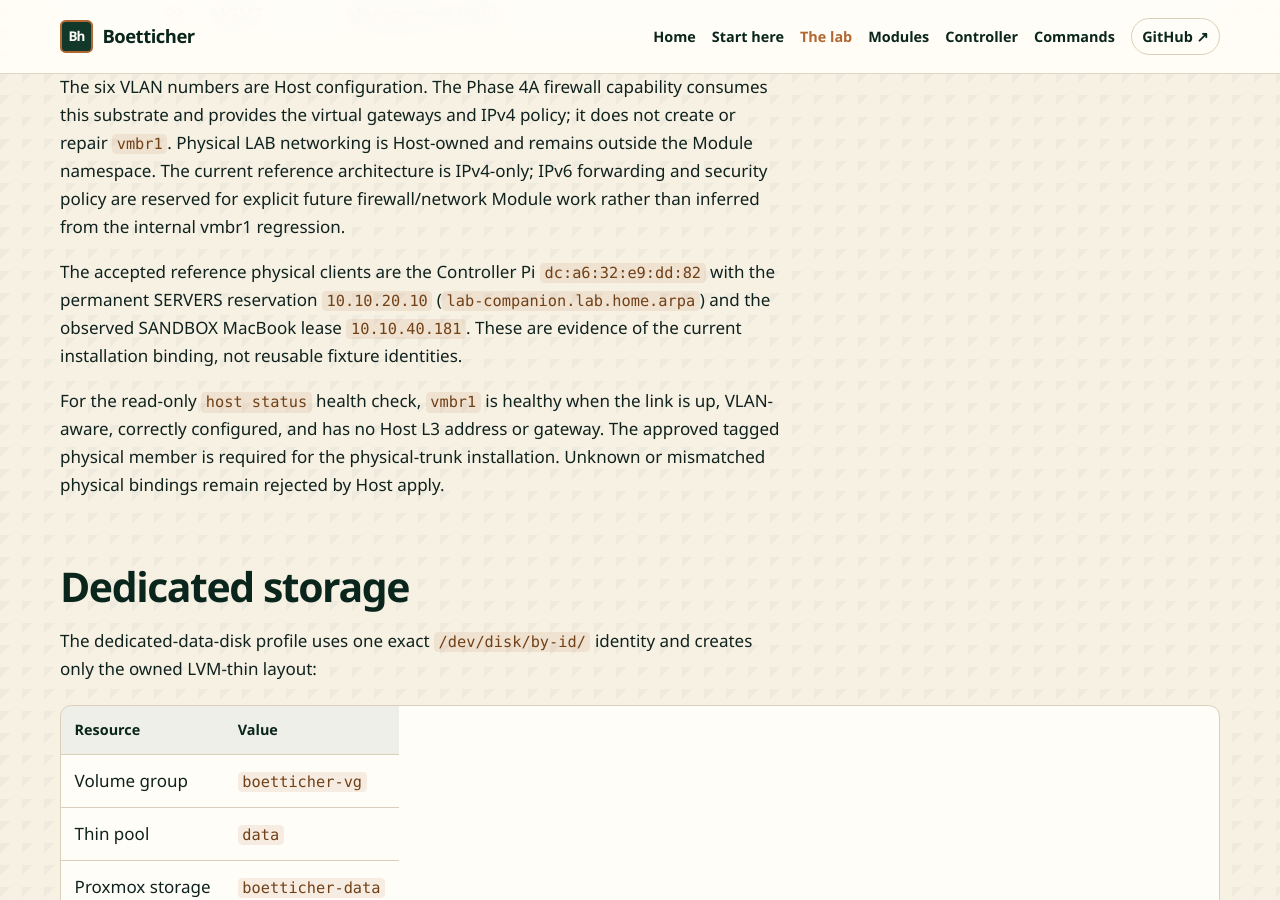
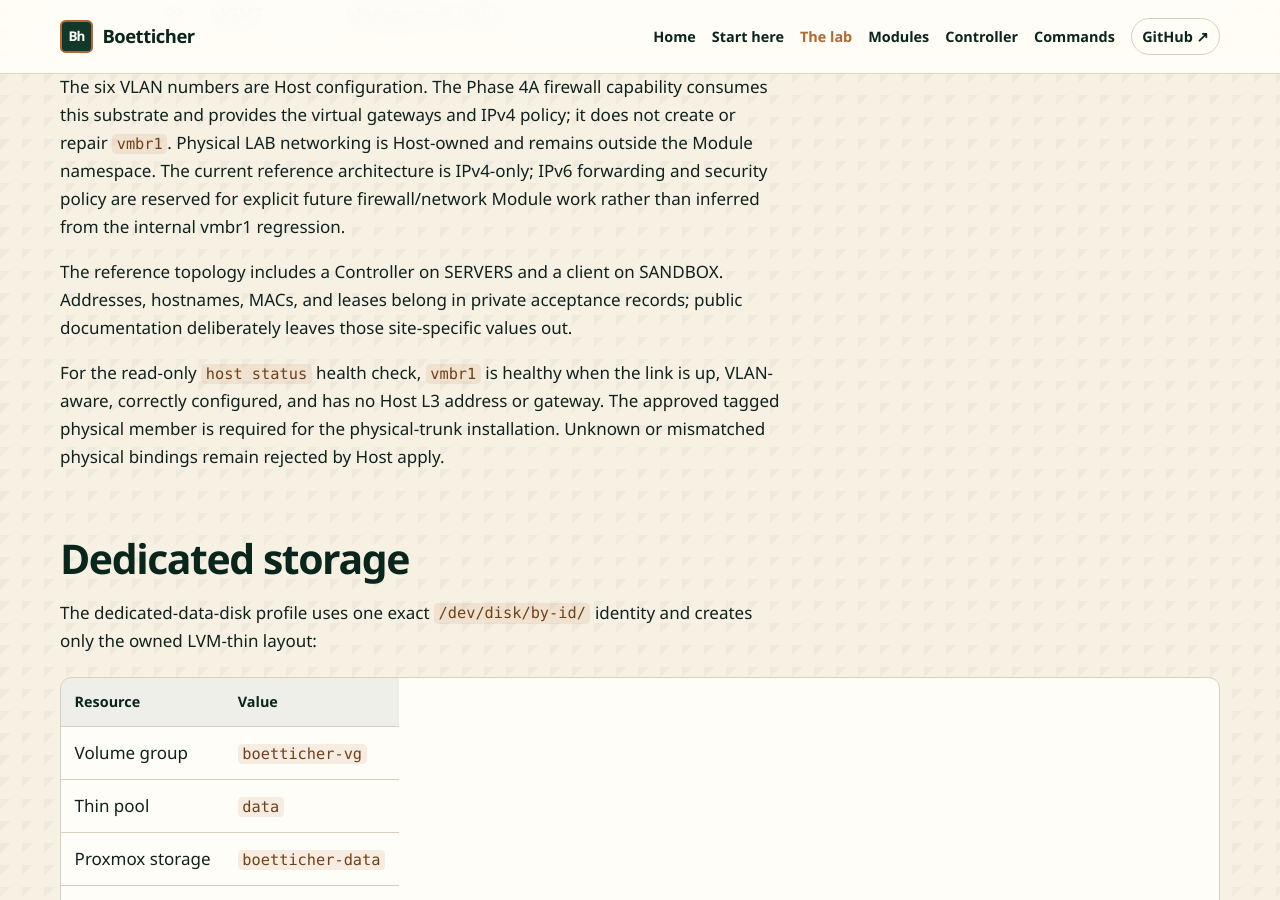
Before and after one commit to gofastercloud/boetticher, a Jekyll site: the page built from docs/lab.md, in a window 1280 px wide and 900 px high, scrolled down 2787 px. Built offline with Jekyll 4.4.1, drawn with Linux system fonts in a browser that asks for light colours.

Commit message:
Harden public documentation links and inventory

```diff
--- a/docs/_layouts/default.html
+++ b/docs/_layouts/default.html
@@ -6,23 +6,24 @@
     <meta name="description" content="{{ page.description | default: site.description | escape }}">
     <meta name="theme-color" content="#12382a">
     <title>{{ page.title | escape }} · {{ site.title }}</title>
-    <link rel="stylesheet" href="assets/site.css">
+    <link rel="canonical" href="{{ page.url | replace: 'index.html', '' | absolute_url }}">
+    <link rel="stylesheet" href="{{ '/assets/site.css' | relative_url }}">
   </head>
   <body>
     <a class="skip-link" href="#main">Skip to the good stuff</a>
     <header class="site-header">
       <div class="shell header-inner">
-        <a class="brand" href="index.html" aria-label="Boetticher home">
+        <a class="brand" href="{{ '/' | relative_url }}" aria-label="Boetticher home">
           <span class="brand-mark" aria-hidden="true">Bh</span>
           <span>Boetticher</span>
         </a>
         <nav class="site-nav" aria-label="Main navigation">
-          <a href="index.html"{% if page.section == "home" %} aria-current="page"{% endif %}>Home</a>
-          <a href="start.html"{% if page.section == "start" %} aria-current="page"{% endif %}>Start here</a>
-          <a href="lab.html"{% if page.section == "lab" %} aria-current="page"{% endif %}>The lab</a>
-          <a href="modules.html"{% if page.section == "modules" %} aria-current="page"{% endif %}>Modules</a>
-          <a href="controller.html"{% if page.section == "controller" %} aria-current="page"{% endif %}>Controller</a>
-          <a href="commands.html"{% if page.section == "commands" %} aria-current="page"{% endif %}>Commands</a>
+          <a href="{{ '/index.html' | relative_url }}"{% if page.section == "home" %} aria-current="page"{% endif %}>Home</a>
+          <a href="{{ '/start.html' | relative_url }}"{% if page.section == "start" %} aria-current="page"{% endif %}>Start here</a>
+          <a href="{{ '/lab.html' | relative_url }}"{% if page.section == "lab" %} aria-current="page"{% endif %}>The lab</a>
+          <a href="{{ '/modules.html' | relative_url }}"{% if page.section == "modules" %} aria-current="page"{% endif %}>Modules</a>
+          <a href="{{ '/controller.html' | relative_url }}"{% if page.section == "controller" %} aria-current="page"{% endif %}>Controller</a>
+          <a href="{{ '/commands.html' | relative_url }}"{% if page.section == "commands" %} aria-current="page"{% endif %}>Commands</a>
           <a class="github-link" href="https://github.com/gofastercloud/boetticher">GitHub ↗</a>
         </nav>
       </div>
--- a/docs/lab.md
+++ b/docs/lab.md
@@ -109,11 +109,10 @@
 firewall/network Module work rather than inferred from the internal vmbr1
 regression.
 
-The accepted reference physical clients are the Controller Pi
-`dc:a6:32:e9:dd:82` with the permanent SERVERS reservation
-`10.10.20.10` (`lab-companion.lab.home.arpa`) and the observed SANDBOX MacBook
-lease `10.10.40.181`. These are evidence of the current installation binding,
-not reusable fixture identities.
+The reference topology includes a Controller on SERVERS and a client on
+SANDBOX. Addresses, hostnames, MACs, and leases belong in private acceptance
+records; public documentation deliberately leaves those site-specific values
+out.
 
 For the read-only `host status` health check, `vmbr1` is healthy when the link is
 up, VLAN-aware, correctly configured, and has no Host L3 address or gateway.
```
Also changed, not shown: docs/index.md (+3 -3 lines), docs/modules.md (+2 -2 lines), README.md.
